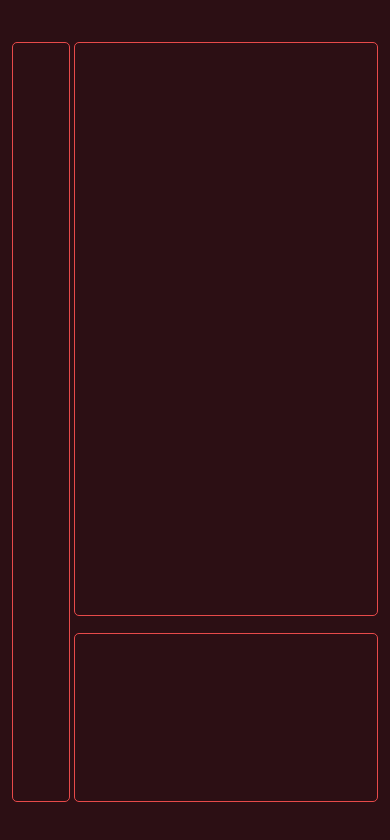
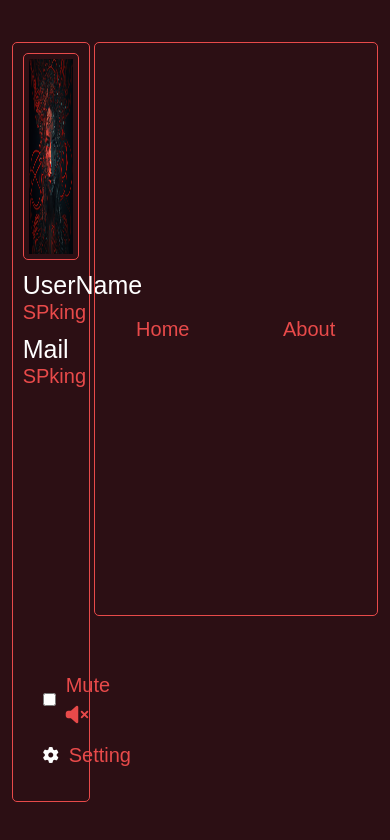
Before and after one commit to SPking1112/MP3-player, a plain HTML site: page index.html in a window 390 px wide. Drawn offline with nearby package versions, Linux system fonts and the light colour scheme; a web font is replaced by a local one.

Commit message:
Profile completed

```diff
--- a/index.html
+++ b/index.html
@@ -20,22 +20,71 @@
     <!-- Overall Web Page -->
     <div class="web">
 
-        <!--Profile open--->
+        <!--Profile container open--->
         <div class="profile-container borders">
 
+            <!---Profile--->
+            <div class="profile">
+
+                <!-- Profile Image -->
+                <div class="img-container borders">
+                    <img src="./Default Profile.png" alt="">
+                </div>
+
+                <!-- UserName -->
+                <section>
+                    <h3 class="txt-2">UserName</h3>
+                    <h2 class="txt-1">SPking</h2>
+                </section>
+
+                <!-- Mail -->
+                <section>
+                    <h3 class="txt-2">Mail</h3>
+                    <h2 class="txt-1">SPking</h2>
+                </section>
+
+            </div>
+            <!---Profile closes--->
+
+            <!-- Settings -->
+            <div class="settings">
+
+                <form>
+                    <input type="checkbox" id="mute" class="borders">
+                    <label for="mute" class="txt-1">Mute <i class="fa-solid fa-volume-xmark"></i></label>
+                </form>
+
+                <div>
+                    <i class="fa-solid fa-gear" class="txt-2 seti"></i>
+                    <p class="txt-1 sett"> Setting </p>
+                </div>
+
+            </div>
+            <!-- Settings closes-->
+
         </div>
-        <!--Profile closes--->
+        <!--Profile container closes--->
 
         <!---Display Container opens--->
         <div class="display-container borders">
+
+            <!-- Home Page -->
+            <div class="home display" id="home">
+                <h1 class="txt-1">Home</h1>
+            </div>
+
+            <!-- About Page -->
+            <div class="about display" id="about">
+                <h1 class="txt-1">About</h1>
+            </div>
 
         </div>
         <!---Display Container closes--->
 
         <!-- Navigation Bar -->
-         <div class="nav-bar-container borders">
+        <div class="nav-bar-container borders">
 
-         </div>
+        </div>
         <!-- Navigation Bar closes -->
 
     </div>
--- a/responsive.css
+++ b/responsive.css
@@ -4,3 +4,68 @@
     padding: 0;
     box-sizing: border-box;
 }
+
+/* <700px */
+@media only screen and (max-width:700px) {
+
+    /* Profile opens */
+  .profile-container{
+      width: 20%;
+      height: 90%;
+      position: fixed;
+      left: 3%;
+      top: 5%;
+  }
+  /* Profile closes */
+
+  /* Display Container opens*/
+  .display-container{
+      width: 73%;
+      height: 68%;
+      position: fixed;
+      right: 3%;
+      top: 5%;
+  }
+  /* Display Container closes*/
+
+  /* Navigation Bar Container */
+  .nav-bar-container{
+     display: none;
+  }
+  /* Navigation Bar Container closes*/
+  }
+
+
+/* <1000px */
+@media only screen and (max-width:1000px) {
+
+  /* Profile opens */
+.profile-container{
+    width: 20%;
+    height: 90%;
+    position: fixed;
+    left: 3%;
+    top: 5%;
+}
+/* Profile closes */
+
+/* Display Container opens*/
+.display-container{
+    width: 73%;
+    height: 68%;
+    position: fixed;
+    right: 3%;
+    top: 5%;
+}
+/* Display Container closes*/
+
+/* Navigation Bar Container */
+.nav-bar-container{
+    width: 73%;
+    height: 20%;
+    position: fixed;
+    right: 3%;
+    bottom: 5%;
+}
+/* Navigation Bar Container closes*/
+}
--- a/style.css
+++ b/style.css
@@ -25,10 +25,16 @@
 /* Fonts */
 .txt-1{
     font-family: "Big Shoulders", sans-serif;
+    color: var(--primary-bg);
+    font-size: 20px;
+    margin: 0;
 }
 
 .txt-2{
     font-family: "Iceland", sans-serif;
+    color: var(--txt-color-1);
+    font-size: 25px;
+    margin: 0;
 }
 
 /* Borders */
@@ -49,33 +55,112 @@
 
 /* Web closes */
 
-/* Profile opens */
+/* Profile container opens */
 .profile-container{
     /* background: gray; */
     width: 15%;
     height: 90%;
     position: fixed;
-    left: 3%;
+    left: 2%;
     top: 5%;
+    display: flex;
+    flex-direction: column;
+    padding: 10px;
+    gap: 10px;
 }
+
+/* Profile opens */
+
+.profile{
+    width: 100%;
+    height: 80%;
+    /* padding: 10px; */
+    display: flex;
+    flex-direction: column;
+    justify-content: start;
+    align-items: start;
+}
+
+.img-container{
+    padding: 5px;
+    width: 100%;
+    height: 35%;
+}
+
+img{
+    width: 100%;
+    height: 100%;
+}
+
 /* Profile closes */
 
-/* Display Container opens*/
-.display-container{
-    width: 78%;
-    height: 68%;
-    position: fixed;
-    right: 3%;
-    top: 5%;
+/* Settings open */
+.settings{
+    width: 100%;
+    height: 18%;
+    padding: 10px 20px;
+    display: flex;
+    justify-content: center;
+    align-items: center;
+    flex-direction: column;
 }
-/* Display Container closes*/
+
+.settings form,div{
+    display: flex;
+    gap: 10px;
+    width: 100%;
+    justify-content: start;
+    align-items: center;
+}
+
+form input{
+    outline: none;
+}
+
+.settings div i{
+    color: var(--txt-color-1);
+}
+
+.settings p {
+    margin: 0;
+    display: inline;
+    cursor: pointer;
+}
+
+.settings p:hover{
+    color: var(--txt-color-1);
+}
+
+/* settings closes */
+
+/* Profile container closes */
 
 /* Navigation Bar Container */
 .nav-bar-container{
-    width: 78%;
+    width: 79%;
     height: 20%;
     position: fixed;
     right: 3%;
     bottom: 5%;
 }
 /* Navigation Bar Container closes*/
+
+/* Display Container opens*/
+.display-container{
+    width: 79%;
+    height: 68%;
+    position: fixed;
+    right: 3%;
+    top: 5%;
+    display: flex;
+    overflow: auto;
+}
+
+.display{
+    width: 100%;
+    height: 100%;
+    display: flex;
+    justify-content: center;
+    align-items: center;
+}
+/* Display Container closes*/
```
Also changed, not shown: Default Profile.png (added).
